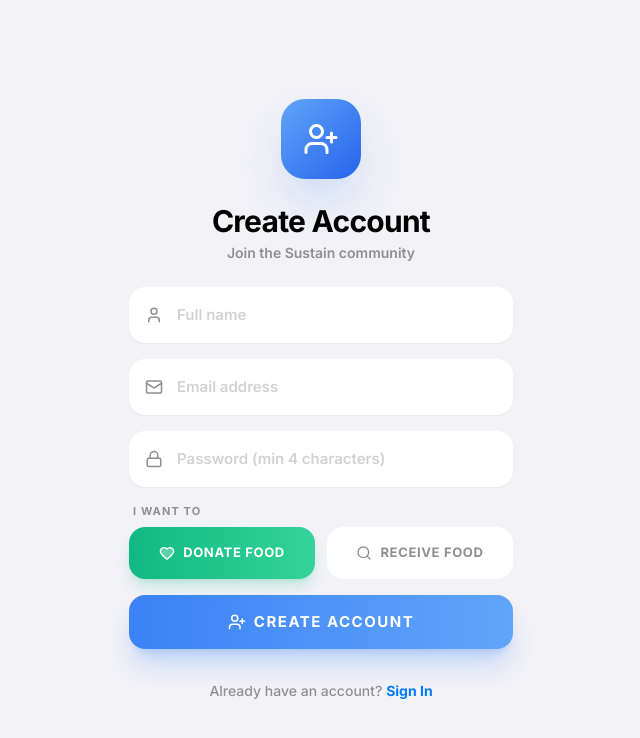
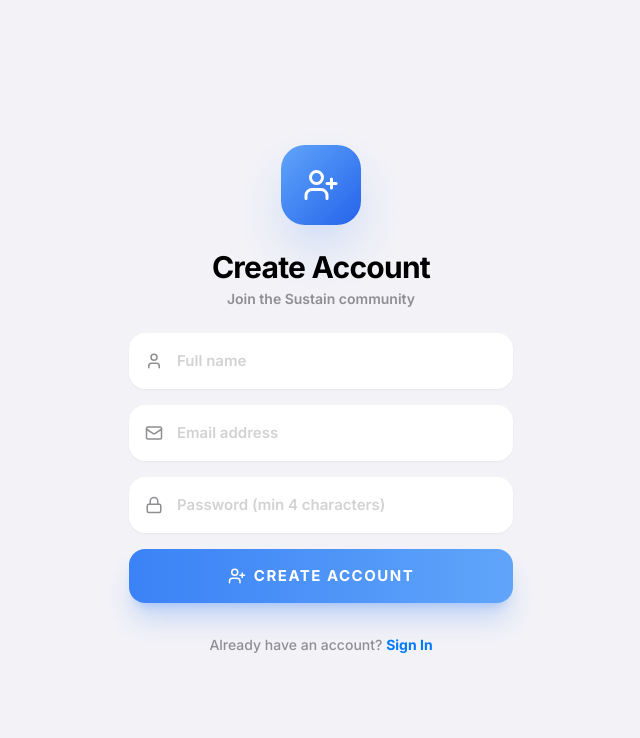
Before and after one commit to sameer-771/Sustain-Food-Donation-App, a React (Vite) app: page / in a window 1280 px wide. Both pictures are taken after a click on the button "Sign Up". Shown: the top 738 px of the page, without its empty margins (319-959 px from the left). Built offline with nearby package versions, Linux system fonts and the light colour scheme.

Commit message:
fix: Remove role selector from signup page

```diff
--- a/pages/SignupPage.tsx
+++ b/pages/SignupPage.tsx
@@ -94,39 +94,6 @@ const SignupPage: React.FC<SignupPageProps> = ({ onSignup, onGoToLogin }) => {
           />
         </div>
 
-        {/* Role Selector */}
-        <div>
-          <label className="text-[11px] font-black text-ios-systemGray uppercase tracking-widest px-1 mb-2 block">
-            I want to
-          </label>
-          <div className="flex gap-3">
-            <button
-              type="button"
-              onClick={() => setRole('donor')}
-              className={`flex-1 py-4 rounded-2xl text-[13px] font-black uppercase tracking-wider flex items-center justify-center gap-2 transition-all ${
-                role === 'donor'
-                  ? 'bg-gradient-to-r from-emerald-500 to-emerald-400 text-white shadow-lg shadow-emerald-500/20'
-                  : 'bg-white dark:bg-ios-darkCard text-ios-systemGray'
-              }`}
-            >
-              <Heart size={16} className={role === 'donor' ? 'fill-white/30' : ''} />
-              Donate Food
-            </button>
-            <button
-              type="button"
-              onClick={() => setRole('receiver')}
-              className={`flex-1 py-4 rounded-2xl text-[13px] font-black uppercase tracking-wider flex items-center justify-center gap-2 transition-all ${
-                role === 'receiver'
-                  ? 'bg-gradient-to-r from-blue-500 to-blue-400 text-white shadow-lg shadow-blue-500/20'
-                  : 'bg-white dark:bg-ios-darkCard text-ios-systemGray'
-              }`}
-            >
-              <Search size={16} />
-              Receive Food
-            </button>
-          </div>
-        </div>
-
         {/* Error */}
         {error && (
           <motion.p initial={{ opacity: 0 }} animate={{ opacity: 1 }} className="text-ios-systemRed text-sm font-semibold text-center">
```
